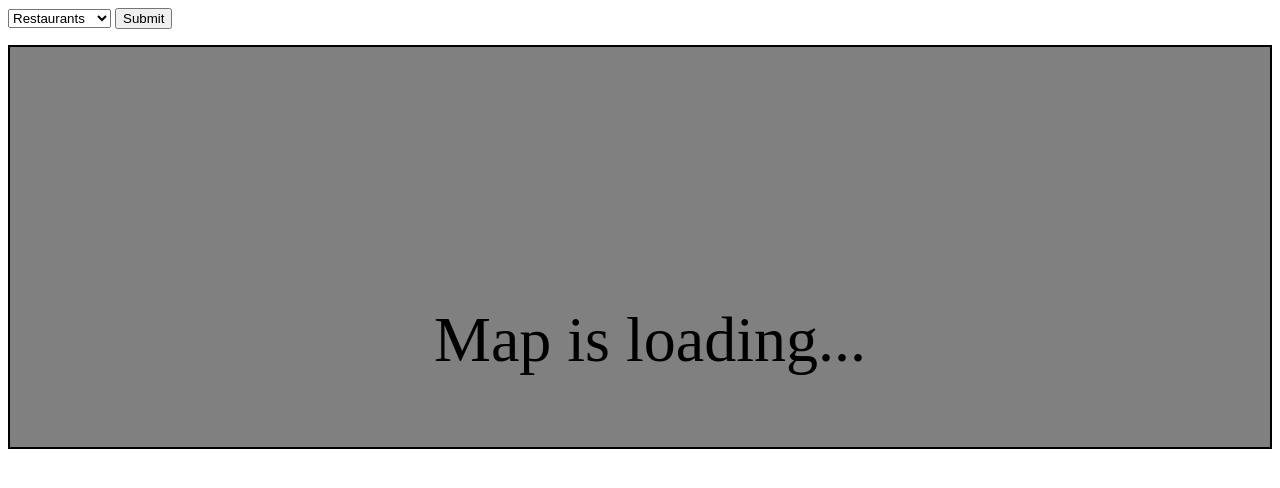
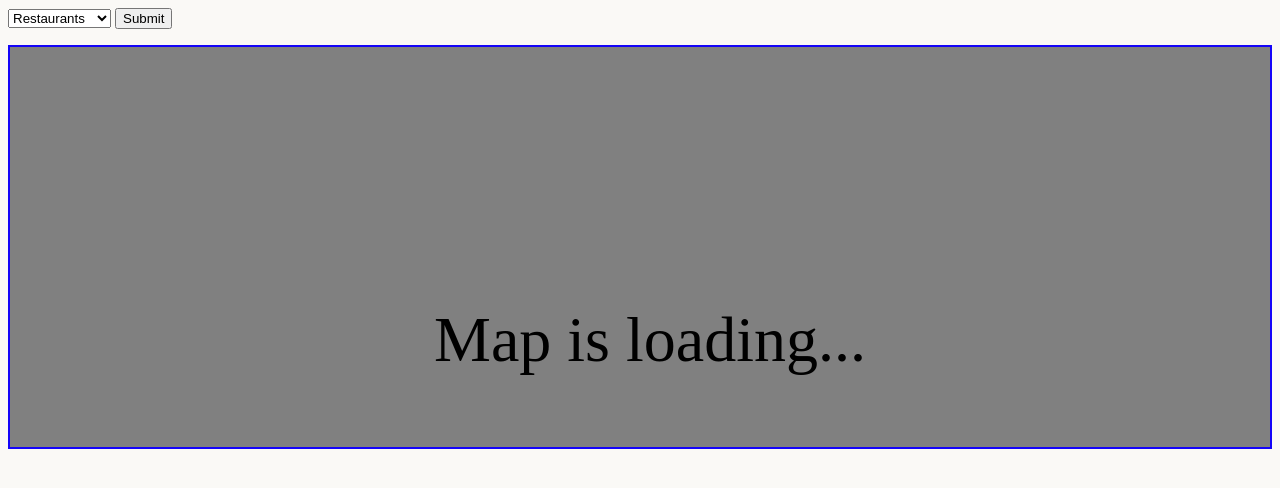
Before and after one commit to cameronotoole44/interactiveMap, a plain HTML site: page index.html in a window 1280 px wide. Drawn offline with nearby package versions, Linux system fonts and the light colour scheme.

Commit message:
changing styling

```diff
--- a/style.css
+++ b/style.css
@@ -1,7 +1,7 @@
 #map {
   height: 400px;
   background-color: #808080;
-  border: 2px solid #000;
+  border: 2px solid #1404f8;
 }
 
 #map::before {
@@ -16,3 +16,7 @@
 .leaflet-popup-content-wrapper {
   width: 100%;
 }
+
+body {
+  background-color: #faf9f6;
+}
```
